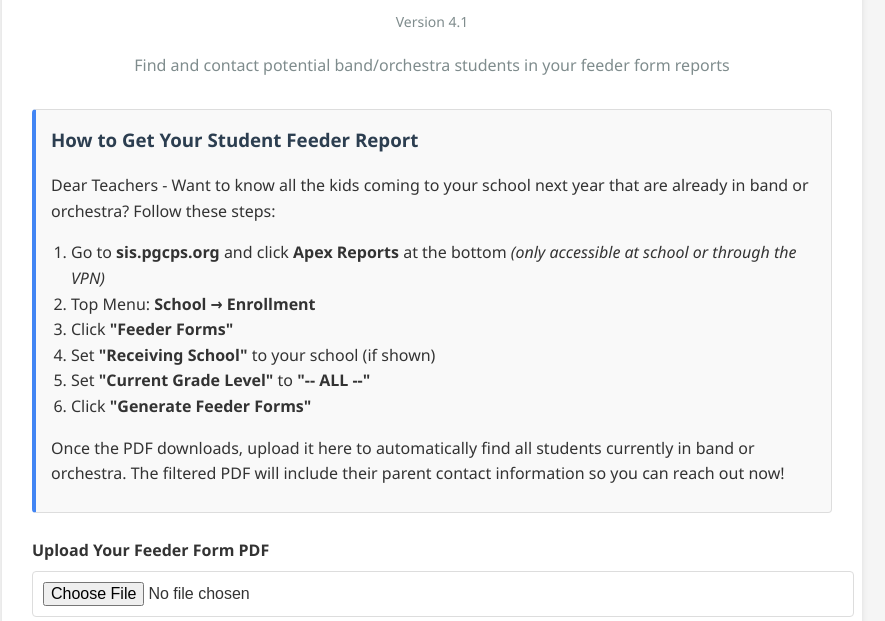
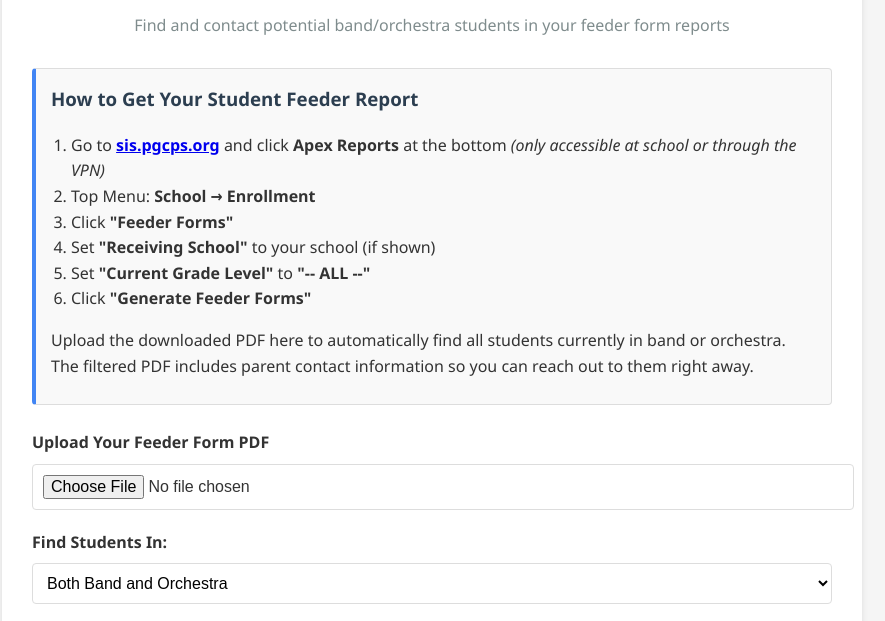
Before and after one commit to paul-hatton/apex-feeder-processor, a plain HTML site: page index.html in a window 1280 px wide. Shown: the part 126-747 px from the top of the page, without its empty margins (208-1093 px from the left). Drawn offline with Linux system fonts and the light colour scheme; a script that the page names is missing.

Commit message:
Update index.html

```diff
--- a/index.html
+++ b/index.html
@@ -200,21 +200,19 @@
 <body>
 <div class="container">
   <h1>Band/Orchestra Student Finder</h1>
-  <p class="version">Version 4.1</p>
   <p class="subtitle">Find and contact potential band/orchestra students in your feeder form reports</p>
 
   <div class="instruction-box">
     <h3>How to Get Your Student Feeder Report</h3>
-    <p>Dear Teachers - Want to know all the kids coming to your school next year that are already in band or orchestra? Follow these steps:</p>
     <ol>
-      <li>Go to <strong>sis.pgcps.org</strong> and click <strong>Apex Reports</strong> at the bottom <em>(only accessible at school or through the VPN)</em></li>
+      <li>Go to <strong><a href="https://sis.pgcps.org" target="_blank">sis.pgcps.org</a></strong> and click <strong>Apex Reports</strong> at the bottom <em>(only accessible at school or through the VPN)</em></li>
       <li>Top Menu: <strong>School → Enrollment</strong></li>
       <li>Click <strong>"Feeder Forms"</strong></li>
       <li>Set <strong>"Receiving School"</strong> to your school (if shown)</li>
       <li>Set <strong>"Current Grade Level"</strong> to <strong>"-- ALL --"</strong></li>
       <li>Click <strong>"Generate Feeder Forms"</strong></li>
     </ol>
-    <p>Once the PDF downloads, upload it here to automatically find all students currently in band or orchestra. The filtered PDF will include their parent contact information so you can reach out now!</p>
+    <p>Upload the downloaded PDF here to automatically find all students currently in band or orchestra. The filtered PDF includes parent contact information so you can reach out to them right away.</p>
   </div>
 
   <div id="upload-form">
```
